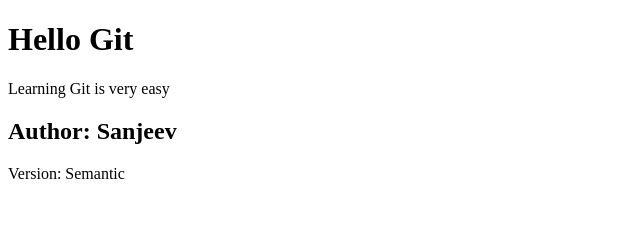
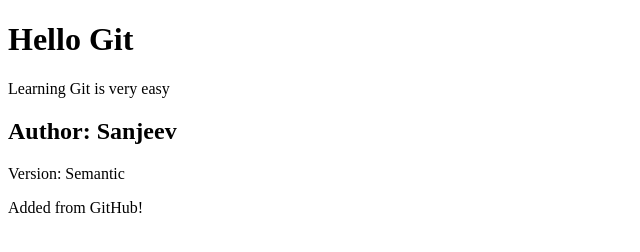
Before and after one commit to sanjeev-git/scm, a plain HTML site: page index.html in a window 1280 px wide. Shown: the whole page, without its empty margins (0-640 px from the left). Drawn offline with Linux system fonts and the light colour scheme.

Commit message:
Added some lines in GitHub
Just to see whether this appears when we pull this

```diff
--- a/index.html
+++ b/index.html
@@ -18,5 +18,12 @@
                 Version: Semantic
             </p>
         </div>
+
+        <div>
+            <p>
+                Added from GitHub!
+            </p>
+        </div>
+
     </body>
 </html>
```
